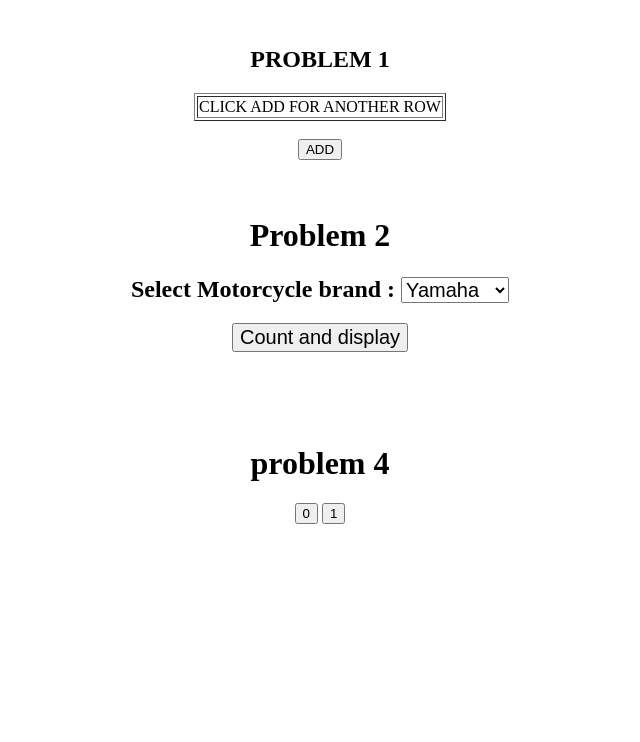
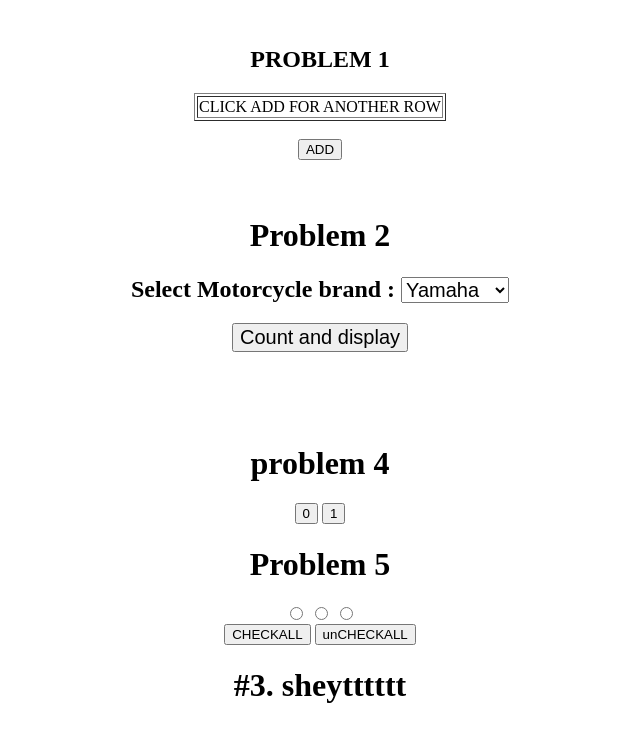
Before and after one commit to Jessa14312/webExercise, a plain HTML site: page index.html in a window 1280 px wide. Shown: the whole page, without its empty margins (320-960 px from the left). Drawn offline with Linux system fonts and the light colour scheme.

Commit message:
this update

```diff
--- a/index.html
+++ b/index.html
@@ -7,7 +7,8 @@
 
 <body>
     <!--problem1-->
-  <center> <table id="sampleTable" border="1">
+    <center>
+        <table id="sampleTable" border="1">
             <BR>
             <H2> PROBLEM 1</H2>
             <Tr>
@@ -42,15 +43,28 @@
     <!--problem 3-->
 
     <br><br>
-<center><h1>problem 4</h1>
+
+
+    <center>
+        <h1>problem 4</h1>
 
         <button id="ex">0</button>
         <button id="eX1">1</button>
 
+        <h1>Problem 5</h1>
+
+        <form>
+            <input class = "radio" type="radio">
+            <input class = "radio" type="radio">
+            <input class = "radio" type="radio">
+        </form>
+
+        <button onclick="check()">CHECKALL</button>
+        <button onclick="uncheck()">unCHECKALL</button>
+
+    </center>
 
 
-
-</center>
 
 
 
--- a/main.js
+++ b/main.js
@@ -28,19 +28,19 @@ text displayed in the element created. The said element would then
 be added to the body.*/
 
 function parameter( id, element, text){
-  var div=document.getElementsByTagName("DIV");
-  console.log(div);
-  var a= document.createElement(element);
-  a.id= id;
+  var a = document.createElement(element);
+  a.id = id;
   a.innerText= text;
   a.style.textAlign="center";
   a.classList.add("Jessa");
-  document.body.appendChild(a);
+  document.body.append(a);
 }
-parameter(" header","h1"," sheytttttt");
+parameter(" header","h1","#3. sheytttttt");
 
 
-/* Problem 1 Moderate_ Write a Javascript program wherein you have button1 and
+
+/* Problem 1 Moderate
+ Write a Javascript program wherein you have button1 and
 button2. Button1 would have text inside displayed as “0”
 (zero) and button2 would have text inside displayed as
 “Neutral”. Whenever you click on button1, the text displayed
@@ -51,4 +51,18 @@ number in button1 is divisible by both 3 and 5.
 Extra Points: Set the color for Fizz as red, Buzz as blue, and
 Fizzbuzz as the color represented when you mix red and blue. */
 
-var
+//number5
+function check(){
+  var radio = document.getElementsByClassName('radio');
+  for( var count = 0; count < radio.length; count++){
+       radio[count].checked = true;
+  }
+
+}
+
+function uncheck(){
+  var radio = document.getElementsByClassName('radio');
+  for( var count = 0; count < radio.length; count++){
+       radio[count].checked = false;
+  }
+}
```
Lines whose indentation alone changed are shown as unchanged.
